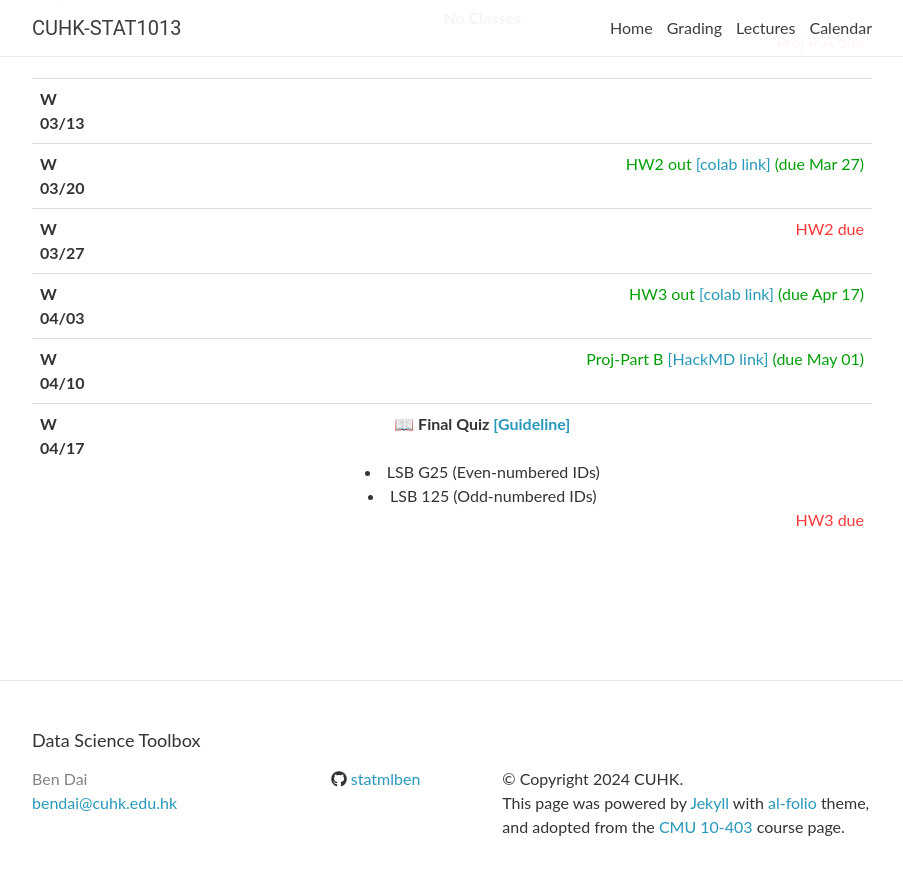
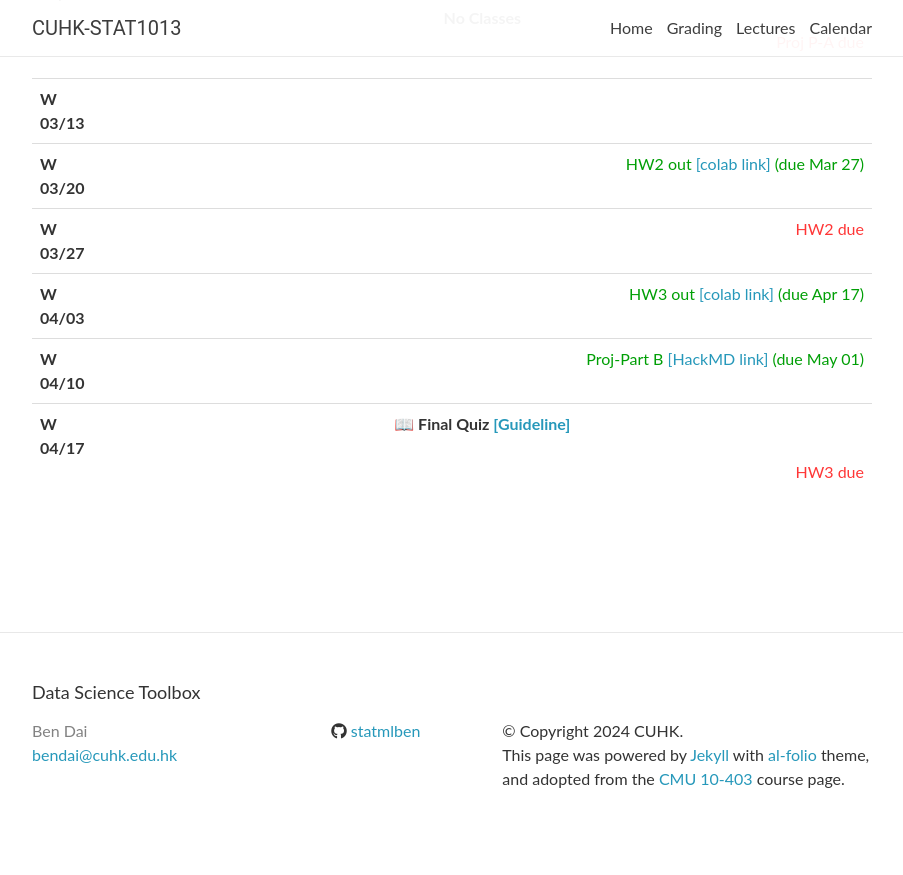
Before and after one commit to statmlben/CUHK-STAT1013, a Jekyll site: the page built from _pages/lectures.md, in a window 1280 px wide and 900 px high, scrolled down 824 px. Shown: the top 875 px of the window, without its empty margins (188-1091 px from the left). Built offline with Jekyll 4.4.1, drawn with Linux system fonts in a browser that asks for light colours; nearby versions of some CDN libraries; comment, search, counter and statistics services are not loaded; after the commit the page ends 1676 px from its top, so only the background shows below that.

Commit message:
update lec

```diff
--- a/_data/lectures.yml
+++ b/_data/lectures.yml
@@ -215,7 +215,5 @@
   lecturer:
   quiz: >
     <strong> 📖 Final Quiz <a href="https://hackmd.io/@cTHE1QvtQuKo2qiAA5u0dA/B11N0QbgC" target="_blank">[Guideline]</a> </strong> <br> <br>
-    <li> LSB G25 (Even-numbered IDs) </li>
-    <li> LSB 125 (Odd-numbered IDs) </li>
 
   logistics: <span class="deadline"> HW3 due </span>
```
